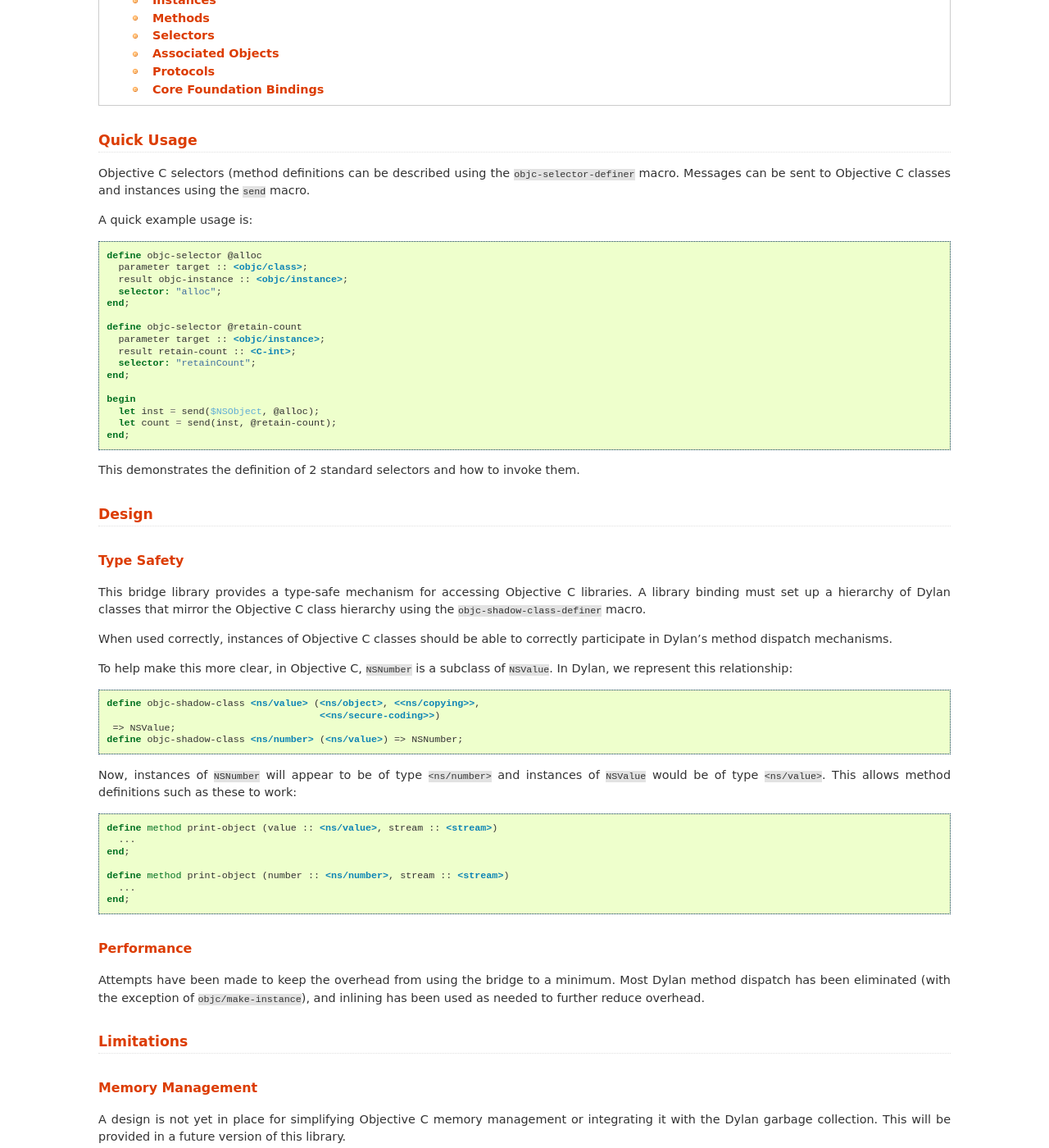
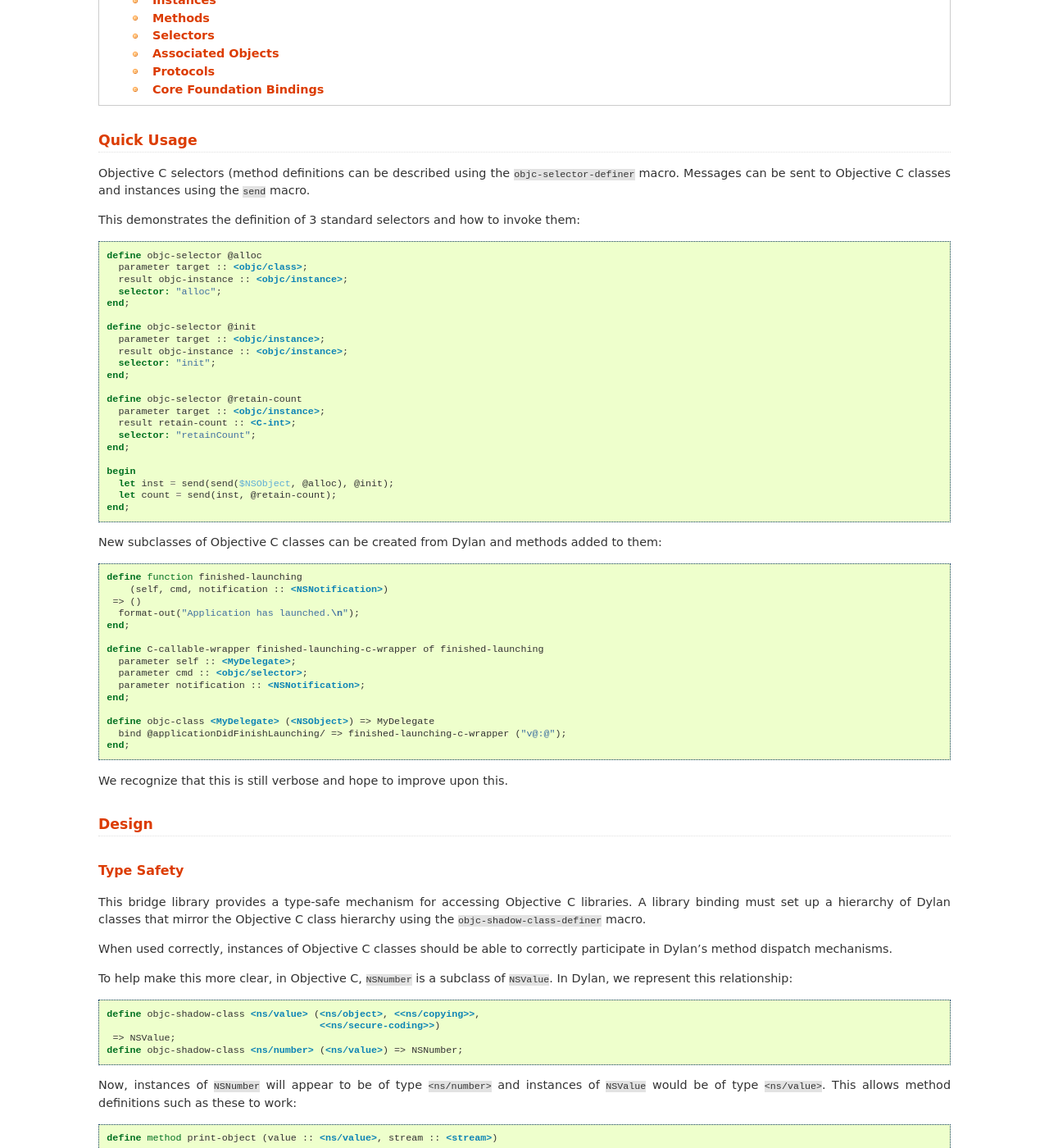
Before and after one commit to dylan-foundry/objc-dylan, a Sphinx documentation site: the page built from documentation/source/index.rst, in a window 1280 px wide and 1400 px high, scrolled down 753 px. Shown: the whole window at 82% size. Built offline with Sphinx 7.4.7, drawn with Linux system fonts in a browser that asks for light colours; cross-references to code outside the pages are shown as plain code.

Commit message:
Add more to the quick usage docs.

```diff
--- a/documentation/source/index.rst
+++ b/documentation/source/index.rst
@@ -22,7 +22,8 @@ Objective C selectors (method definitions can be described using the
 Objective C classes and instances using the :macro:`send`
 macro.
 
-A quick example usage is:
+This demonstrates the definition of 3 standard selectors and how to
+invoke them:
 
 .. code-block:: dylan
 
@@ -32,6 +33,12 @@ A quick example usage is:
      selector: "alloc";
    end;
 
+   define objc-selector @init
+     parameter target :: <objc/instance>;
+     result objc-instance :: <objc/instance>;
+     selector: "init";
+   end;
+
    define objc-selector @retain-count
      parameter target :: <objc/instance>;
      result retain-count :: <C-int>;
@@ -39,12 +46,32 @@ A quick example usage is:
    end;
 
    begin
-     let inst = send($NSObject, @alloc);
+     let inst = send(send($NSObject, @alloc), @init);
      let count = send(inst, @retain-count);
    end;
 
-This demonstrates the definition of 2 standard selectors and how to
-invoke them.
+New subclasses of Objective C classes can be created from Dylan and methods
+added to them:
+
+.. code-block:: dylan
+
+   define function finished-launching
+       (self, cmd, notification :: <NSNotification>)
+    => ()
+     format-out("Application has launched.\n");
+   end;
+
+   define C-callable-wrapper finished-launching-c-wrapper of finished-launching
+     parameter self :: <MyDelegate>;
+     parameter cmd :: <objc/selector>;
+     parameter notification :: <NSNotification>;
+   end;
+
+   define objc-class <MyDelegate> (<NSObject>) => MyDelegate
+     bind @applicationDidFinishLaunching/ => finished-launching-c-wrapper ("v@:@");
+   end;
+
+We recognize that this is still verbose and hope to improve upon this.
 
 Design
 ======
```
